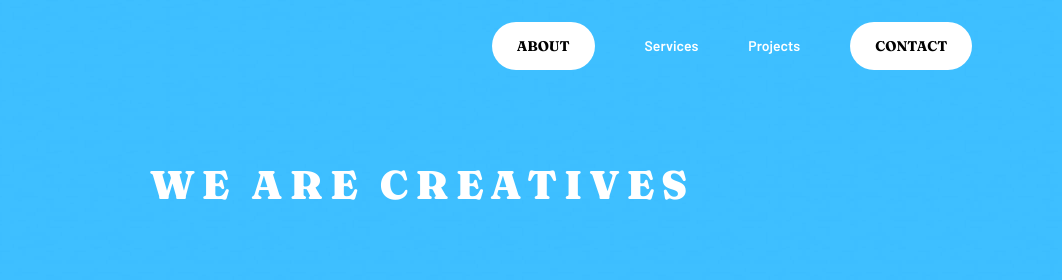
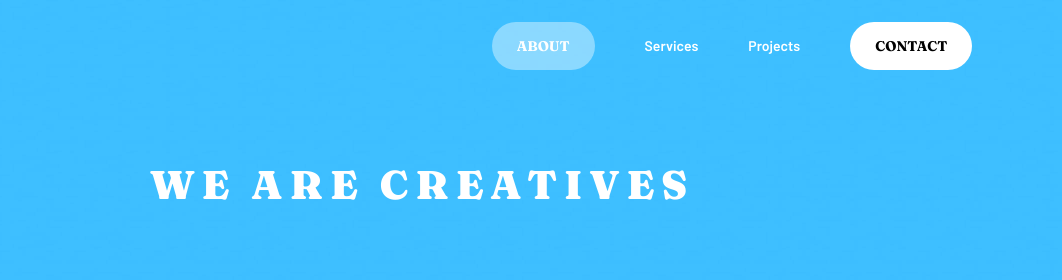
Before and after one commit to AydanKara/sunnyside-agency-landing-page-main, a plain HTML site: page index.html in a window 1280 px wide. In both pictures the pointer is over the link 793 px from the left and 45 px from the top of the page. Shown: the top 280 px of the page, 218-1280 px from the left. Drawn offline with Linux system fonts and the light colour scheme.

Commit message:
Update style.css

```diff
--- a/style.css
+++ b/style.css
@@ -66,8 +66,15 @@ header {
     color: hsl(0, 0%, 100%);
     transition: 0.4s ease all;
 }
+.nav-list li a:hover {
+    padding: 15px 25px;
+    background-color: rgba(255, 255, 255, 0.4);
+    color: hsl(0, 0%, 100%) !important;
+    text-transform: uppercase;
+    font-family: 'Fraunces', serif !important;
+    border-radius: 25px;
 
-.nav-list li a:hover,
+}
 .active {
     padding: 15px 25px;
     background-color: hsl(0, 0%, 100%);
```
